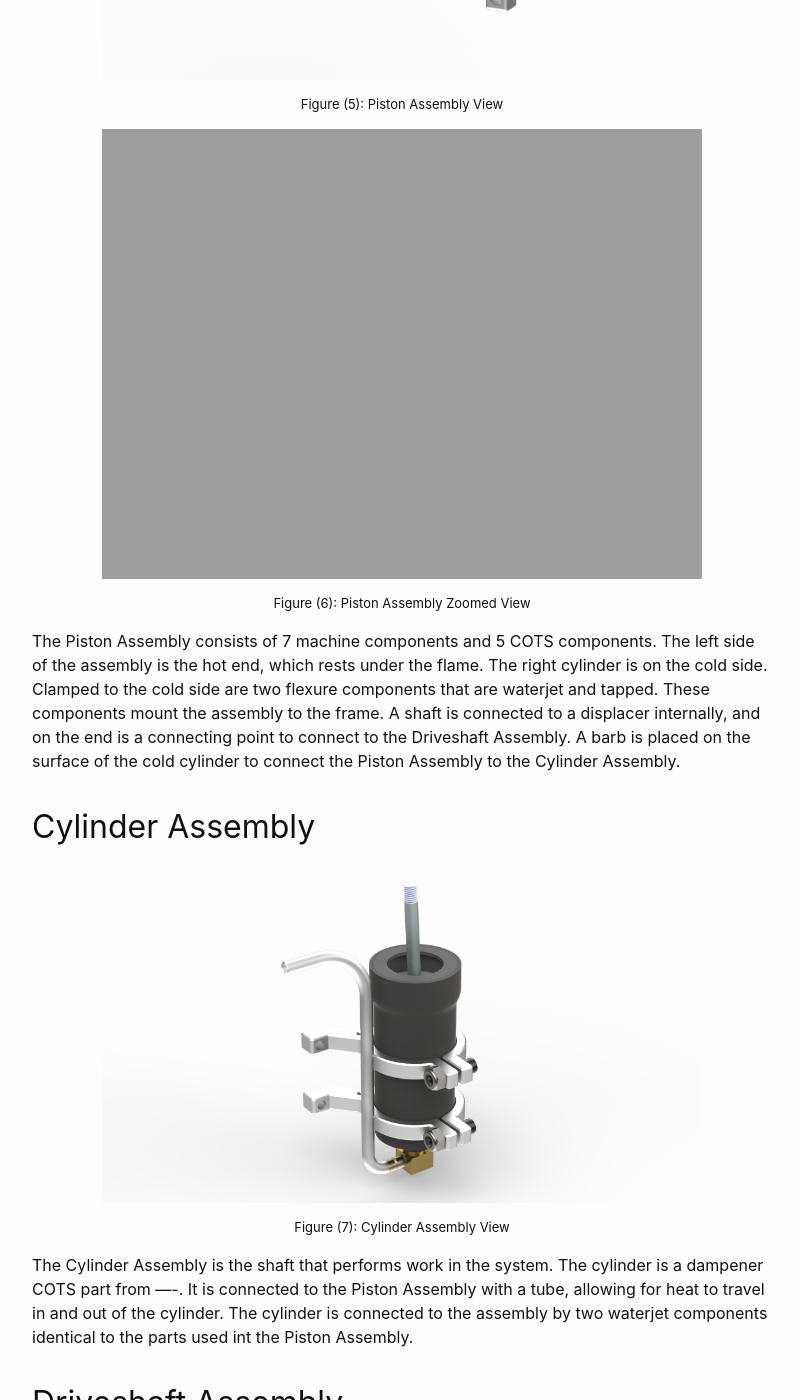
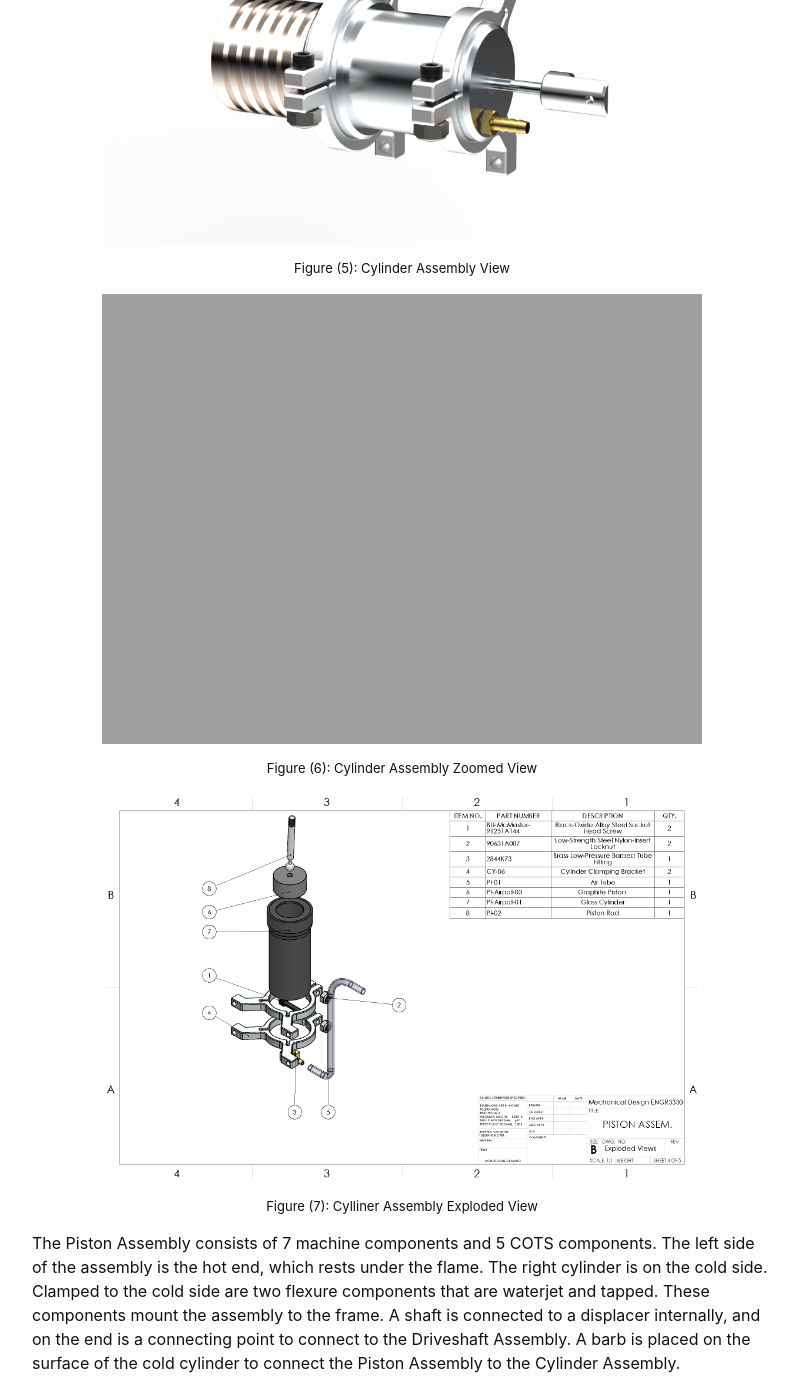
Before and after one commit to EliasWheatfall/SterlingEngineOne, a Jekyll site: the page built from _posts/2023-11-04-Design-features-and-main-subsystems.md, in a window 1280 px wide and 1400 px high, scrolled down 2548 px. Shown: the whole window, without its empty margins (238-1036 px from the left). Built offline with Jekyll 4.4.1, drawn with Linux system fonts in a browser that asks for light colours; some of the changed text lies outside the part shown.

Commit message:
Update 2023-11-04-Design-features-and-main-subsystems.md

```diff
--- a/_posts/2023-11-04-Design-features-and-main-subsystems.md
+++ b/_posts/2023-11-04-Design-features-and-main-subsystems.md
@@ -14,56 +14,68 @@ Figure (2): Top View of Assembly
 
 Our system is comprised of five sub-assemblies. The Burner Assembly is responsible for delivering alcohol to the burner, which burns a flame under the Piston Assembly. This then displaces the cold air in the system causing the Cylinder Assembly to pressurize. The Cylinder Assembly performs work when it strokes due to the increase in pressure. All of the components are held together by two plates in the Frame Assembly, which holds everything together rigidly and elegantly.
 
-## Exploded View
-
-1) Assembly
-
-2) Assembly
-
-3) Assembly
-
-4) Assembly
-
-5) Assembly
 
 ## Frame Assembly
 ![Frame](https://eliaswheatfall.github.io/StirlingEngineOne/assets/frame.png){: .center-image width="600" }
 
 {: .subtext}
-Figure (4): Frame Assembly View
+Figure (3): Frame Assembly View
+
+
+![FrameEx](https://eliaswheatfall.github.io/StirlingEngineOne/assets/Exploded_Views_Page_2.png){: .center-image width="600" }
+
+{: .subtext}
+Figure (4): Frame Exploded View
+
 
 The Frame Assembly consists of 3 waterjet components and 6 standoffs. The plates provide an improvement to typical Stirling Engines as they make the assembly much more compact. The improvement also makes the system more robust, protecting internal elements from issues like falling.
 
 
-## Piston Assembly
+## Cylinder Assembly
 
 ![P11](https://eliaswheatfall.github.io/StirlingEngineOne/assets/pistonone.png){: .center-image width="600" }
 
 {: .subtext}
-Figure (5): Piston Assembly View
+Figure (5): Cylinder Assembly View
+
 
 ![P12](https://eliaswheatfall.github.io/StirlingEngineOne/assets/coldhotzoom.png){: .center-image width="600" }
 
 {: .subtext}
-Figure (6): Piston Assembly Zoomed View
+Figure (6): Cylinder Assembly Zoomed View
+
+![CylinderEx](https://eliaswheatfall.github.io/StirlingEngineOne/assets/Exploded_Views_Page_4.png){: .center-image width="600" }
+
+{: .subtext}
+Figure (7): Cylliner Assembly Exploded View
 
 The Piston Assembly consists of 7 machine components and 5 COTS components. The left side of the assembly is the hot end, which rests under the flame. The right cylinder is on the cold side. Clamped to the cold side are two flexure components that are waterjet and tapped. These components mount the assembly to the frame. A shaft is connected to a displacer internally, and on the end is a connecting point to connect to the Driveshaft Assembly. A barb is placed on the surface of the cold cylinder to connect the Piston Assembly to the Cylinder Assembly.
 
 
-## Cylinder Assembly
+## Piston Assembly
 
 ![P21](https://eliaswheatfall.github.io/StirlingEngineOne/assets/pistontwo.png){: .center-image width="600" }
 
 {: .subtext}
-Figure (7): Cylinder Assembly View
+Figure (8): Piston Assembly View
 
-The Cylinder Assembly is the shaft that performs work in the system. The cylinder is a dampener COTS part from ----. It is connected to the Piston Assembly with a tube, allowing for heat to travel in and out of the cylinder. The cylinder is connected to the assembly by two waterjet components identical to the parts used int the Piston Assembly.
+![Frame](https://eliaswheatfall.github.io/StirlingEngineOne/assets/Exploded_Views_Page_1.png){: .center-image width="600" }
+
+{: .subtext}
+Figure (9): Piston Assembly View
+
+The Cylinder Assembly is the shaft that performs work in the system. The cylinder is a dampener COTS part from ----. It is connected to the Piston Assembly with a tube, allowing for heat to travel in and out of the cylinder. The cylinder is connected to the assembly by two waterjet components identical to the parts used into the Piston Assembly.
 
 ## Driveshaft Assembly
 ![Drive](https://eliaswheatfall.github.io/StirlingEngineOne/assets/flywheel.png){: .center-image width="600" }
 
 {: .subtext}
-Figure (8): Driveshaft Assembly View
+Figure (10): Driveshaft Assembly View
+
+![Frame](https://eliaswheatfall.github.io/StirlingEngineOne/assets/Exploded_Views_Page_4.png){: .center-image width="600" }
+
+{: .subtext}
+Figure (11): Frame Assembly View
 
 The Driveshaft Assembly contains the rotary components of the system. A flywheel, shaft, and mounting components are a part of the system. To account for collisions with the shaft and Cylinder Assembly, the shaft contains an offset. The flywheel is a COTS part that is drilled to an FN2 press fit for the shaft. Attached to the shaft are the linkages that are waterjet.
 
@@ -72,7 +84,13 @@ The Driveshaft Assembly contains the rotary components of the system. A flywheel
 ![Burner](https://eliaswheatfall.github.io/StirlingEngineOne/assets/gascan.png){: .center-image width="600" }
 
 {: .subtext}
-Figure (9): Burner Assembly View
+Figure (12): Burner Assembly View
+
+
+![Frame](https://eliaswheatfall.github.io/StirlingEngineOne/assets/Exploded_Views_Page_3.png){: .center-image width="600" }
+
+{: .subtext}
+Figure (13): Burner Exploded View
 
 The burner assembly is a large advancement our team has made compared to most Stirling engine assemblies. In a typical system, a candle or jar containing isopropyl and rope produces a flame under the hot end. The temperature difference between the hot and cold piston is a huge limiting factor in the efficiency of a Stirling engine. To fix this we created a pressure vessel that houses our denatured  fuel. This burns much better than a candle, increasing our temperature difference. Additionally, before the fuel is burned it is wound around the cool to remove radiant heat from the hot end, increasing the pressure differential
 
```
